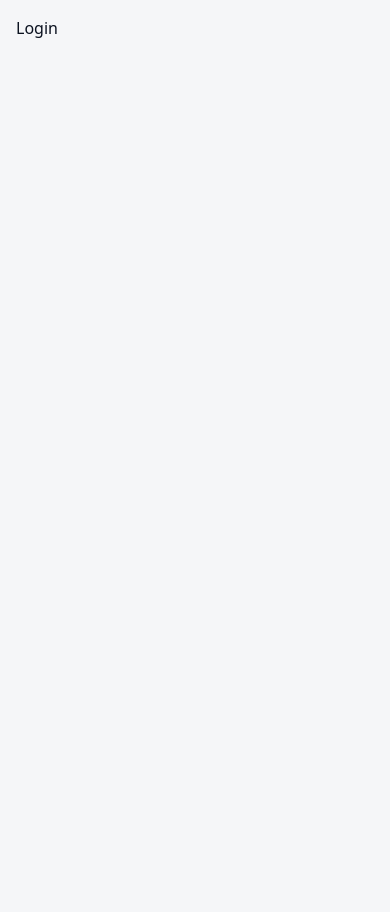
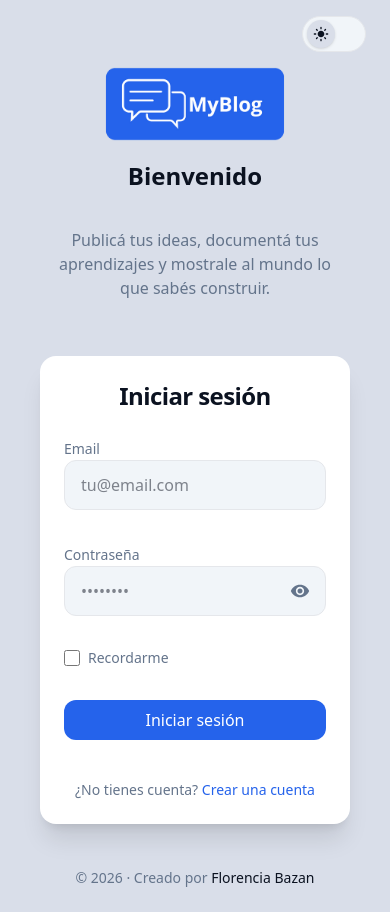
Before and after one commit to fsbazan07/challenge-blog-frontend, a React app: page /login in a window 390 px wide. Before the commit the page ends 844 px from the top, so only its background shows below. Built offline with nearby package versions, Linux system fonts and the light colour scheme; the HTML template or start-up script is replaced by a standard one.

Commit message:
feat(auth): login layout responsive sin overflow

```diff
--- a/src/App.tsx
+++ b/src/App.tsx
@@ -6,13 +6,16 @@ import MyPosts from "./pages/MyPosts";
 import Profile from "./pages/Profile";
 import Login from "./pages/Login";
 import Register from "./pages/Register";
+import LoginLayout from "./features/layout/components/LoginLayout";
 
 export default function App() {
   return (
     <Routes>
       {/* Public */}
-      <Route path="/login" element={<Login />} />
-      <Route path="/register" element={<Register />} />
+      <Route element={<LoginLayout/>}>
+        <Route path="/login" element={<Login />} />
+        <Route path="/register" element={<Register />} />
+      </Route>
 
       {/* Layout */}
       <Route element={<Layout />}>
--- /dev/null
+++ b/src/features/auth/componets/LoginForms.tsx
@@ -0,0 +1,97 @@
+import { Link } from "react-router-dom";
+import Button from "../../../components/ui/Button";
+import { useLogin } from "../hooks/useLogin";
+import { MdVisibility, MdVisibilityOff } from "react-icons/md";
+
+export default function LoginForm() {
+  const { system, actions } = useLogin();
+
+  return (
+    <div className="flex items-center justify-center px-4 py-5 w-full gap-4">
+      <div className="w-full max-w-md rounded-2xl bg-card shadow-xl dark:shadow-black/30">
+        <div className="p-6 sm:p-8">
+          <h1 className="text-center text-2xl font-semibold tracking-tight text-foreground">
+            Iniciar sesión
+          </h1>
+
+          <form className="mt-6 space-y-4 flex flex-col gap-4" onSubmit={actions.submit}>
+            {/* Email */}
+            <div className="space-y-1.5">
+              <label className="text-sm text-muted-foreground">Email</label>
+              <input
+                value={system.email}
+                onChange={(e) => actions.setEmail(e.target.value)}
+                type="email"
+                autoComplete="email"
+                placeholder="tu@email.com"
+                className="w-full rounded-xl border border-border bg-muted px-4 py-3 text-sm text-foreground outline-none focus:ring-2 focus:ring-ring"
+              />
+            </div>
+
+            {/* Password */}
+            <div className="space-y-1.5">
+              <label className="text-sm text-muted-foreground">
+                Contraseña
+              </label>
+              <div className="relative">
+                <input
+                  value={system.password}
+                  onChange={(e) => actions.setPassword(e.target.value)}
+                  type={system.showPassword ? "text" : "password"}
+                  autoComplete="current-password"
+                  placeholder="••••••••"
+                  className="w-full rounded-xl border border-border bg-muted px-4 py-3 pr-12 text-sm text-foreground outline-none focus:ring-2 focus:ring-ring"
+                />
+                <button
+                  type="button"
+                  onClick={actions.toggleShowPassword}
+                  className="absolute right-2 top-1/2 -translate-y-1/2 rounded-lg px-2 py-1 text-xs text-muted-foreground hover:bg-muted"
+                  aria-label="Mostrar contraseña"
+                >
+                  {system.showPassword ? (
+                    <MdVisibilityOff className="h-5 w-5" />
+                  ) : (
+                    <MdVisibility className="h-5 w-5" />
+                  )}
+                </button>
+              </div>
+            </div>
+
+            {/* Remember */}
+            <label className="flex items-center gap-2 text-sm text-muted-foreground">
+              <input
+                type="checkbox"
+                checked={system.remember}
+                onChange={actions.toggleRemember}
+                className="h-4 w-4 rounded border-border"
+              />
+              Recordarme
+            </label>
+
+            {system.error && (
+              <div className="rounded-xl bg-destructive/10 px-4 py-3 text-sm text-destructive">
+                {system.error}
+              </div>
+            )}
+
+            <Button
+              type="submit"
+              variant="primary"
+              className="w-full"
+              disabled={system.isSubmitting}
+            >
+              {system.isSubmitting ? "Ingresando..." : "Iniciar sesión"}
+            </Button>
+
+            <div className="pt-2 text-center text-sm text-muted-foreground">
+              ¿No tienes cuenta?{" "}
+              <Link to="/register" className="text-primary hover:underline">
+                Crear una cuenta
+              </Link>
+            </div>
+          </form>
+        </div>
+      </div>
+    </div>
+  );
+}
--- /dev/null
+++ b/src/features/auth/hooks/useLogin.ts
@@ -0,0 +1,73 @@
+import { useMemo, useState } from "react";
+import { useNavigate } from "react-router-dom";
+
+type System = {
+  email: string;
+  password: string;
+  showPassword: boolean;
+  remember: boolean;
+  isSubmitting: boolean;
+  error: string | null;
+};
+
+type Actions = {
+  setEmail: (v: string) => void;
+  setPassword: (v: string) => void;
+  toggleShowPassword: () => void;
+  toggleRemember: () => void;
+  submit: (e?: React.FormEvent) => Promise<void>;
+};
+
+export function useLogin() {
+  const navigate = useNavigate();
+
+  const [email, setEmail] = useState("");
+  const [password, setPassword] = useState("");
+  const [showPassword, setShowPassword] = useState(false);
+  const [remember, setRemember] = useState(false);
+  const [isSubmitting, setIsSubmitting] = useState(false);
+  const [error, setError] = useState<string | null>(null);
+
+  // eslint-disable-next-line react-hooks/exhaustive-deps
+  async function submit(e?: React.FormEvent) {
+    e?.preventDefault();
+    setError(null);
+    setIsSubmitting(true);
+
+    try {
+      // TODO: conectar API real
+      // validación simple
+      if (!email.trim() || !password.trim()) {
+        throw new Error("Completá email y contraseña.");
+      }
+
+      // fake delay
+      await new Promise((r) => setTimeout(r, 500));
+
+      // TODO: set auth context / token
+      navigate("/feed");
+    } catch (err) {
+      setError(err instanceof Error ? err.message : "Error al iniciar sesión.");
+    } finally {
+      setIsSubmitting(false);
+    }
+  }
+
+  const system: System = useMemo(
+    () => ({ email, password, showPassword, remember, isSubmitting, error }),
+    [email, password, showPassword, remember, isSubmitting, error]
+  );
+
+  const actions: Actions = useMemo(
+    () => ({
+      setEmail,
+      setPassword,
+      toggleShowPassword: () => setShowPassword((s) => !s),
+      toggleRemember: () => setRemember((s) => !s),
+      submit,
+    }),
+    [submit]
+  );
+
+  return { system, actions };
+}
--- /dev/null
+++ b/src/features/layout/components/LoginLayout.tsx
@@ -0,0 +1,51 @@
+import { Link, Outlet } from "react-router-dom";
+import Footer from "../components/Footer";
+import { ThemeToggle } from "../../../components/ThemeToggle";
+
+export default function LoginLayout() {
+  return (
+   <div className="relative h-screen ">
+      {/* Header flotante arriba */}
+      <header className="absolute left-0 top-0 z-20 w-full">
+        <div className="flex items-center justify-between px-6 py-4">
+          <Link to="/" className="md:flex items-center gap-2 ">
+            <img
+              src="/src/assets/MyBlog.png"
+              alt="MyBlog"
+              className="h-14 drop-shadow-md md:block hidden"
+            />
+          </Link>
+          <ThemeToggle />
+        </div>
+      </header>
+
+      {/* Grid principal */}
+      <div className="grid  h-full md:grid-cols-2">
+        {/* Columna izquierda: imagen */}
+        <div className="relative hidden md:block">
+          <img
+            src="/src/assets/LoginImage.jpg"
+            alt="Login visual"
+            className="h-full w-full object-cover"
+          />
+          {/* overlay suave opcional para que no “grite” */}
+          <div className="absolute inset-0 bg-black/5 dark:bg-black/20" />
+        </div>
+
+        {/* Columna derecha: contenido */}
+        <div className="flex flex-col bg-transparent  h-full">
+          {/* spacer para que el header no tape el contenido */}
+          <div className="h-16" />
+
+          <main className="flex flex-1 items-center justify-center px-6 ">
+            <div className="w-full max-w-md">
+              <Outlet />
+            </div>
+          </main>
+
+          <Footer />
+        </div>
+      </div>
+    </div>
+  );
+}
--- a/src/index.css
+++ b/src/index.css
@@ -1,4 +1,5 @@
 @import "tailwindcss";
+@config "../tailwind.config.js";
 
 /* =========================
    Brand tokens (HEX)
@@ -8,7 +9,7 @@
   --radius: 14px;
 
   /* Light */
-  --background: #f5f6f8;            /* fondo suave */
+  --background: #d9dee9;            /* fondo suave */
   --foreground: #0b1220;            /* texto principal */
 
   --card: #ffffff;                  /* tarjetas */
@@ -42,7 +43,7 @@
   --background: #1e2744;            /* navy profundo */
   --foreground: #e5e7eb;            /* texto claro */
 
-  --card: #111a2e;                  /* panel/tarjeta dark */
+  --card: #121c33;                  /* panel/tarjeta dark */
   --card-foreground: #e5e7eb;
 
   --popover: #111a2e;
--- a/src/layouts/AppShell.tsx
+++ /dev/null
@@ -1,34 +0,0 @@
-import { Outlet, Link } from "react-router-dom";
-import { ThemeToggle } from "../components/ThemeToggle";
-
-export default function AppShell() {
-  return (
-    <div className="min-h-screen bg-white text-slate-900 dark:bg-slate-950 dark:text-slate-50">
-      <header className="border-b border-slate-200 dark:border-slate-800">
-        <div className="mx-auto flex max-w-6xl items-center justify-between px-4 py-4">
-          <Link to="/" className="flex items-center gap-3">
-            <div className="h-9 w-9 rounded-xl bg-slate-900 dark:bg-slate-100" />
-            <div>
-              <p className="text-sm text-slate-500 dark:text-slate-400">Blog</p>
-              <p className="text-lg font-semibold leading-5">Challenge Blog</p>
-            </div>
-          </Link>
-
-          <div className="flex items-center gap-2">
-            <Link
-              to="/login"
-              className="rounded-md border border-slate-200 px-3 py-2 text-sm hover:bg-slate-100 dark:border-slate-800 dark:hover:bg-slate-900"
-            >
-              Login
-            </Link>
-            <ThemeToggle />
-          </div>
-        </div>
-      </header>
-
-      <main className="mx-auto max-w-6xl px-4 py-6">
-        <Outlet />
-      </main>
-    </div>
-  );
-}
--- a/src/pages/Login.tsx
+++ b/src/pages/Login.tsx
@@ -1,3 +1,24 @@
+import LoginForm from "../features/auth/componets/LoginForms";
+
 export default function Login() {
-  return <div className="p-4">Login</div>;
+  return (
+    <div className="w-full flex flex-col  justify-center items-center relative">
+      <div className="flex flex-col justify-center items-center gap-4">
+        <div className="text-center flex flex-col justify-center gap-4">
+          <img
+            src="src/assets/MyBlog.png"
+            alt="Challenge Blog"
+            className="mx-auto h-20"
+          />
+          <h1 className="text-2xl font-semibold">Bienvenido</h1>
+
+          <p className="text-md text-muted-foreground p-5">
+            Publicá tus ideas, documentá tus aprendizajes y mostrale al mundo lo
+            que sabés construir.
+          </p>
+        </div>
+        <LoginForm />
+      </div>
+    </div>
+  );
 }
```
Also changed, not shown: 1 other file (tests, documents, lock files or other folders).
